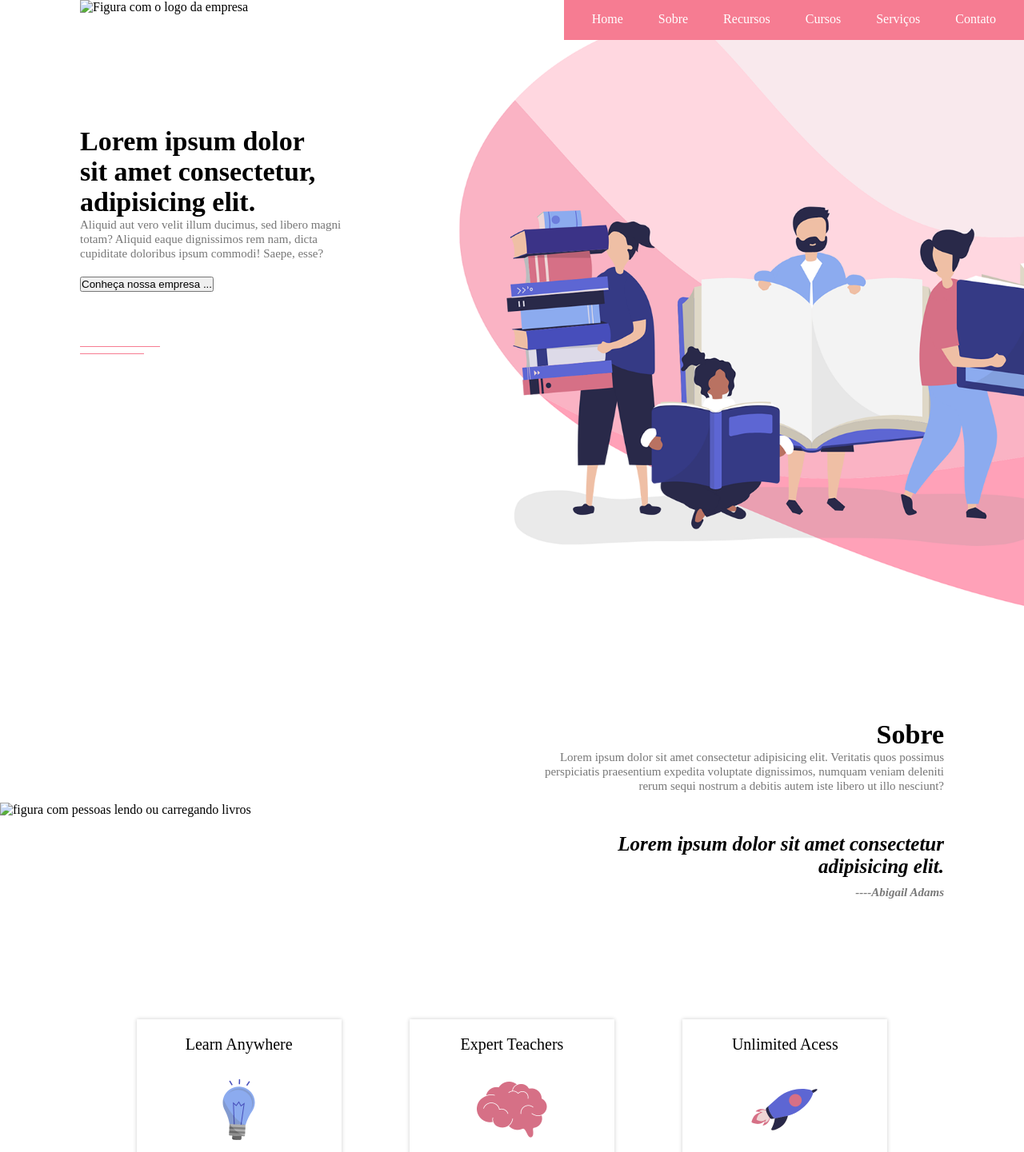
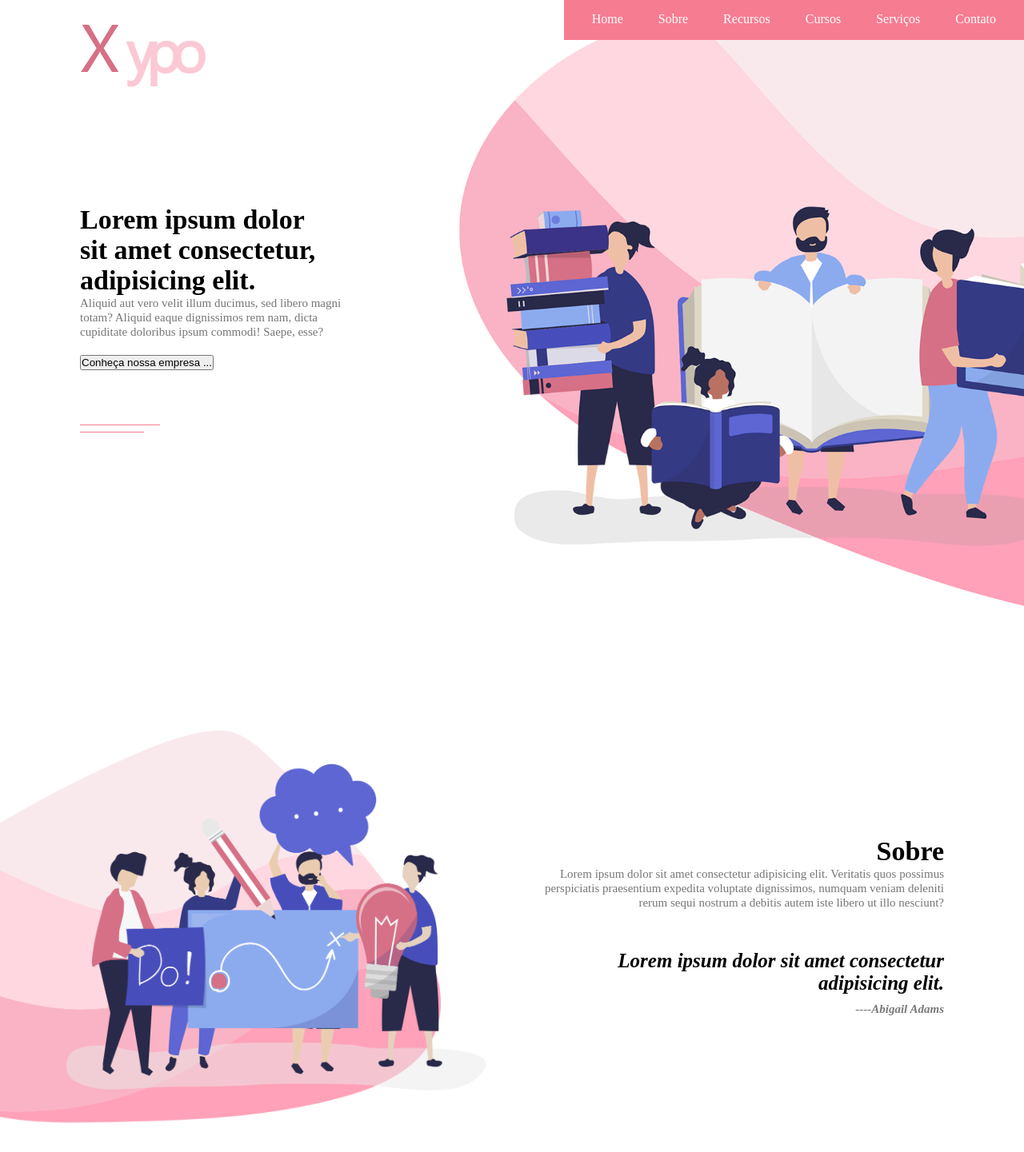
Before and after one commit to gusrams/Site-Exemplo, a plain HTML site: page index.html in a window 1280 px wide. Shown: the top 1441 px of the page at 80% size. Drawn offline with Linux system fonts and the light colour scheme.

Commit message:
Update index.html

```diff
--- a/index.html
+++ b/index.html
@@ -21,7 +21,7 @@
                 <li><a href="contato">Contato</a></li>
             </ul>
         </nav>
-        <img src="/Exemplo/imagens/logo.png" alt="Figura com o logo da empresa">
+        <img src="imagens/logo.png" alt="Figura com o logo da empresa">
         <div class="texto-cabecalho">
             <h1>
                 Lorem ipsum dolor <br>sit amet consectetur, adipisicing elit. </h1>
@@ -39,7 +39,7 @@
         <!--SOBRE-->
         <section id="sobre">
             <div class="sobre-col-esquerda">
-                <img src="/Exemplo/imagens/about.png" alt="figura com pessoas lendo ou carregando livros">
+                <img src="imagens/about.png" alt="figura com pessoas lendo ou carregando livros">
             </div>
             <div class="sobre-col-direita">
                 <div class="sobre-texto">
```
